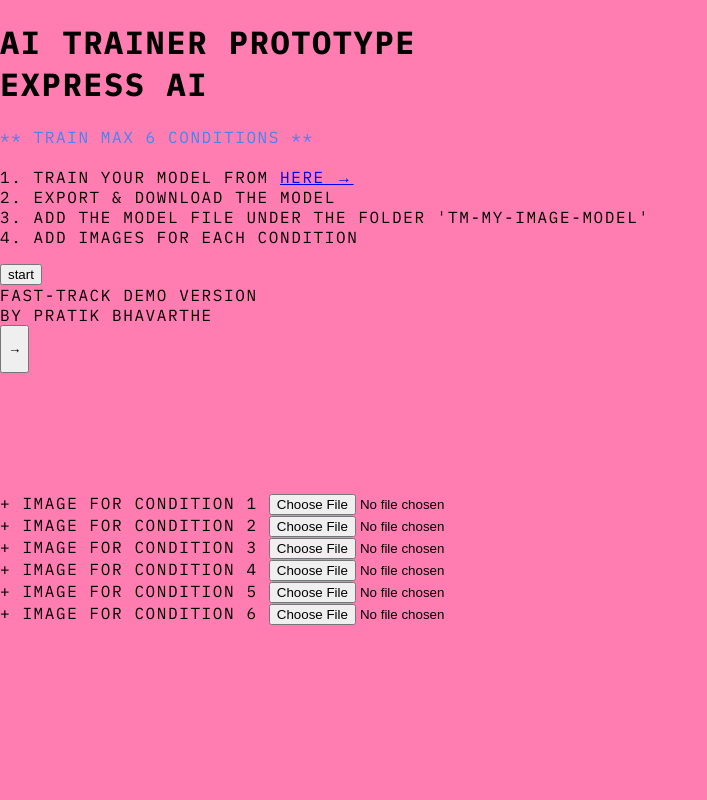
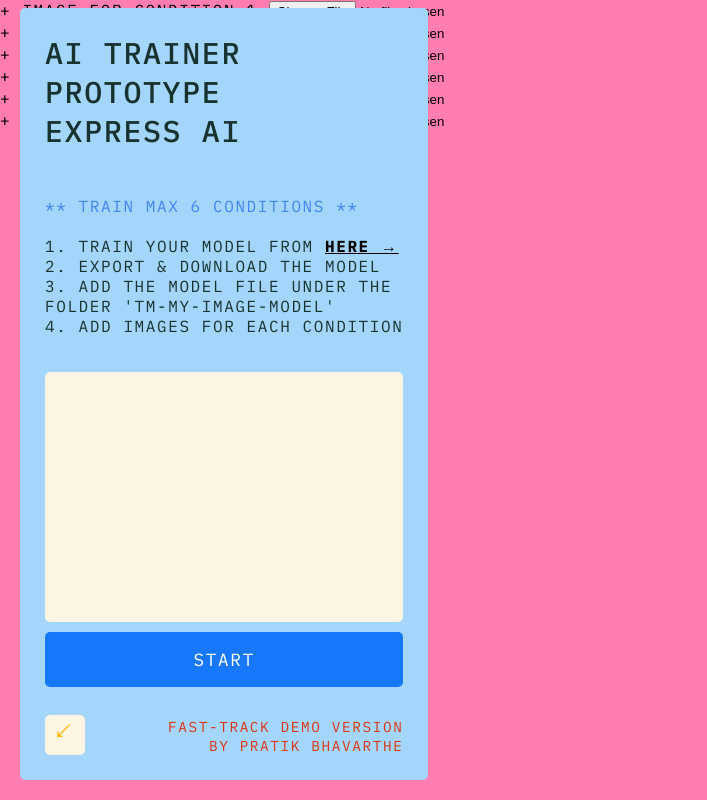
Before and after one commit to pratikbhavarthe/Express-AI, a plain HTML site: page static/index.html in a window 1280 px wide. Shown: the whole page, without its empty margins (0-707 px from the left). Drawn offline with Linux system fonts and the light colour scheme; a script that the page names is missing.

Commit message:
Refined visuals for various UI elements, making them shine even brighter! 🤝

```diff
--- a/static/style.css
+++ b/static/style.css
@@ -1,11 +1,140 @@
 html, body {
+  width:100vw;
+  height:100vh;
+  overflow:hidden;
+  background-color: #ff7db0;
+  font-family: "IBM Plex Mono";
+  letter-spacing:0.1em;
+  text-transform:uppercase;
+  margin:0;
+  padding:0;
+}
+
+.wrapper {
+    width:fit-content;
+    height:fit-content;
+    position:absolute;
+    bottom:20px;
+    left:20px;
+    z-index:10;
+}
+
+#window {
+    width:fit-content;
+    height:fit-content;
+    padding: 25px;
+    background-color:#a3d6fa;
+    border-radius: 5px;
+  font-weight: 400;
+  display: flex;
+  flex-direction: column;
+  justify-content: flex-start;
+  gap: 20px;
+}
+
+.header {
+    width: 28vw;
+    color:#18332f;
+    display: flex;
+    gap: 30px;
+    flex-direction: column;
+  }
+  .header a {
+    color: black;
+    font-weight: bold;
+  }
+
+  .title {
+    font-size: 30px;
+    margin: 0;
+    padding: 0;
+    font-weight: 500;
+  }
+
+  .input {
+    display: flex;
+    flex-direction: column;
+    gap: 10px;
+  }
+
+  #webcam-container {
+    width: 100%;
+    height: 250px;
+    overflow: hidden;
+    object-fit: contain;
+    background: #fcf5e4;
+    border-radius: 5px;
+  }
+
+  #init {
+    width: 100%;
+    padding: 16px 0;
+    background-color: #1778fb;
+    font-family: "IBM Plex Mono";
+    border: none;
+    color: white;
+    font-size: 1.1em;
+    border-radius: 5px;
+    cursor: pointer;
+    text-transform: uppercase;
+    letter-spacing: 0.1em;
+  }
+
+  .footer {
+    font-size: 0.9em;
+    text-align: right;
+    color: #dc3513;
+    margin-top: 10px;
+  }
+
+  #closeBtn {
+  width: 40px;
+  height: 40px;
+  border-radius: 5px;
+  background: #fcf5e4;
+  color: #ffb800;
+  display: flex;
+  justify-content: center;
+  align-items: center;
+  position: absolute;
+  left: 25px;
+  bottom: 25px;
+  cursor: pointer;
+  border: none;
+  font-family: "IBM Plex Mono";
+  transform: rotate(0deg);
+  transition: 0.4s;
+}
+
+#closeBtn p {
+  font-size: 30px;
+  transform: rotate(135deg);
+  margin-left: 6px;
+}
+
+/* for interaction images */
+.interaction .int {
   width: 100vw;
   height: 100vh;
-  overflow: hidden;
-  background-color: #ff7db0;
-  font-family: "IBM Plex Mono";
-  letter-spacing: 0.1em;
-  text-transform: uppercase;
-  margin: 0;
-  padding: 0;
+  position: absolute;
+  display: flex;
+  justify-content: center;
+  align-items: center;
+  opacity: 0;
+  z-index: 0;
+  transition: 0.3s;
 }
+
+.int img {
+  width: 100vw;
+  height: 100vh;
+  object-fit: cover;
+}
+
+/* for label */
+.label li {
+  display: flex;
+  align-items: center;
+  justify-content: space-between;
+  width: 100%;
+}
```
Also changed, not shown: 1 other file.
